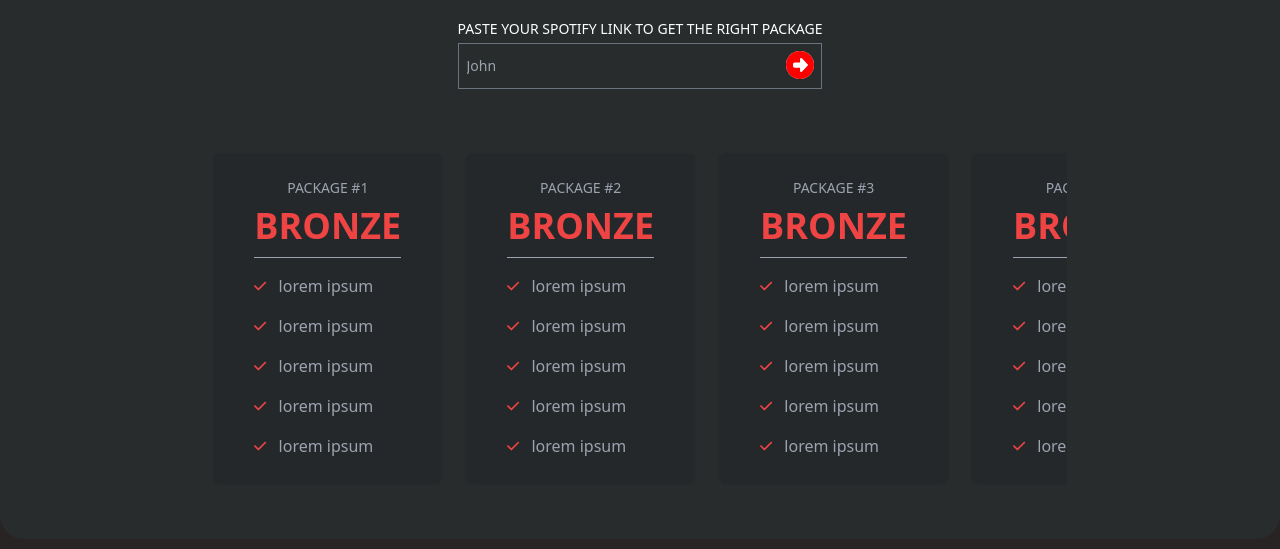
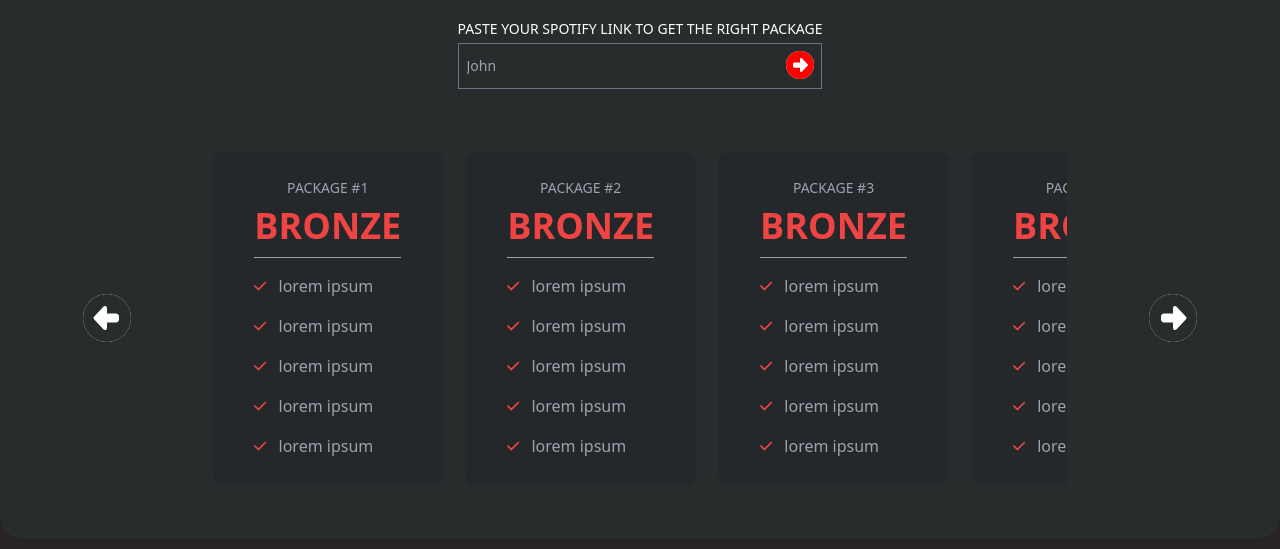
Before and after one commit to husicmirza/repcult, a Next.js app: page / in a window 1280 px wide. Shown: the part 2180-2729 px from the top of the page. Built offline with nearby package versions, Linux system fonts and the light colour scheme.

Commit message:
implementing slider functionality

```diff
--- a/app/components/RapcultPackages/index.tsx
+++ b/app/components/RapcultPackages/index.tsx
@@ -1,9 +1,29 @@
-import { faCircleRight } from "@fortawesome/free-solid-svg-icons";
+"use client";
+import { faCircleLeft, faCircleRight } from "@fortawesome/free-solid-svg-icons";
 import { FontAwesomeIcon } from "@fortawesome/react-fontawesome";
-import React from "react";
+import React, { useRef, useState } from "react";
 import PackageItem from "./PackageItem";
 
 export default function RapcultPackages() {
+  const sliderRef = useRef<HTMLDivElement>(null);
+  const [scrollLeft, setScrollLeft] = useState(0);
+
+  const onButtonLeftClick = () => {
+    const slider = sliderRef.current;
+    if (slider) {
+      const width = slider.clientWidth;
+      setScrollLeft(scrollLeft - 320);
+      slider.scrollLeft = scrollLeft - width;
+    }
+  };
+  const onButtonRightClick = () => {
+    const slider = sliderRef.current;
+    if (slider) {
+      const width = slider.clientWidth;
+      setScrollLeft(scrollLeft + 320);
+      slider.scrollLeft = scrollLeft + width;
+    }
+  };
   return (
     <React.Fragment>
       <div className="flex flex-col items-center gap-y-6 rounded-3xl py-10 bg-[#282c2c] text-white w-full">
@@ -33,10 +53,27 @@
             </div>
           </div>
         </div>
-        <div className="flex gap-x-6 py-4 overflow-x-scroll no-scrollbar w-2/3">
-          {Array.from({ length: 7 }, (_, index) => {
-            return <PackageItem packageNumber={index + 1} key={index} />;
-          })}
+        <div className="flex justify-evenly items-center w-full">
+          <FontAwesomeIcon
+            icon={faCircleLeft}
+            size="3x"
+            className="bg-white text-[#282c2c] rounded-full shadow-sm"
+            onClick={onButtonLeftClick}
+          />
+          <div
+            className="flex gap-x-6 py-4 overflow-x-scroll no-scrollbar w-2/3"
+            ref={sliderRef}
+          >
+            {Array.from({ length: 10 }, (_, index) => {
+              return <PackageItem packageNumber={index + 1} key={index} />;
+            })}
+          </div>
+          <FontAwesomeIcon
+            icon={faCircleRight}
+            size="3x"
+            className="bg-white text-[#282c2c] rounded-full shadow-sm"
+            onClick={onButtonRightClick}
+          />
         </div>
       </div>
     </React.Fragment>
--- a/app/globals.css
+++ b/app/globals.css
@@ -23,21 +23,7 @@
 @layer utilities {
   @variants responsive {
     .no-scrollbar::-webkit-scrollbar {
-      width: 12px; /* width of the entire scrollbar */
-    }
-
-    .no-scrollbar::-webkit-scrollbar-track {
-      background: #282c2c; /* color of the track */
-    }
-
-    .no-scrollbar::-webkit-scrollbar-thumb {
-      background-color: #555; /* color of the scroll thumb */
-      border-radius: 6px; /* roundness of the scroll thumb */
-      border: 3px solid #555; /* border around the thumb */
-    }
-
-    .no-scrollbar::-webkit-scrollbar-thumb:hover {
-      background-color: #888; /* color of the thumb on hover */
+      display: none; /* width of the entire scrollbar */
     }
   }
 }
```
